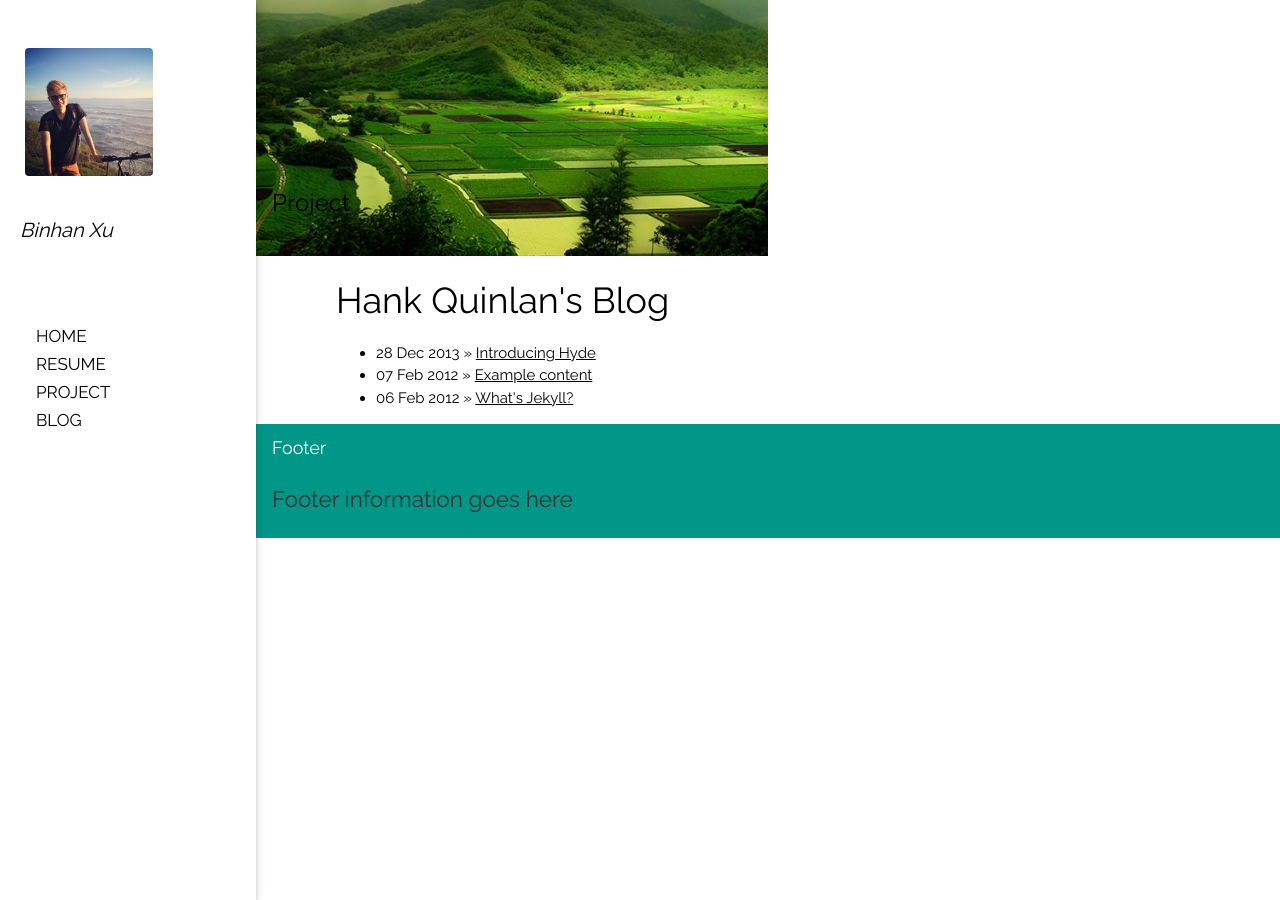
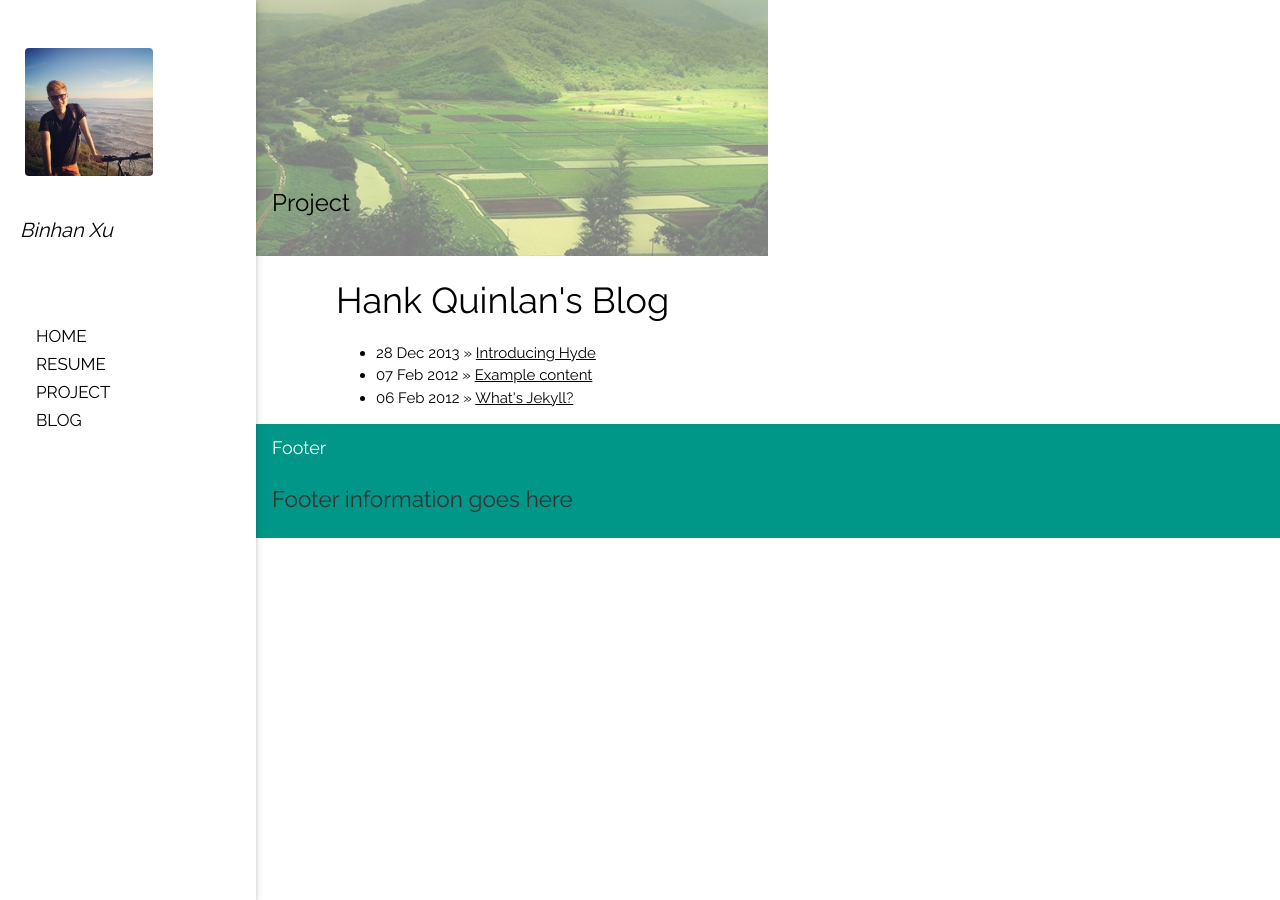
Before and after one commit to binhanxu/binhanxu.github.io, a Jekyll site: the page built from index.html, in a window 1280 px wide. Built offline with Jekyll 4.4.1, drawn with Linux system fonts in a browser that asks for light colours; nearby versions of some CDN libraries.

Commit message:
Update main.css

```diff
--- a/css/main.css
+++ b/css/main.css
@@ -7,7 +7,7 @@ content {
 .w3-sidenav a{margin-left:20px;font:17px Raleway, sans-serif}
 .w3-sidenav h4{margin-left:20px;font-style: italic}
 
-.w3-container img {
+.w3-display-container img {
     opacity: 0.5;
     filter: alpha(opacity=50); /* For IE8 and earlier */
 }
```
